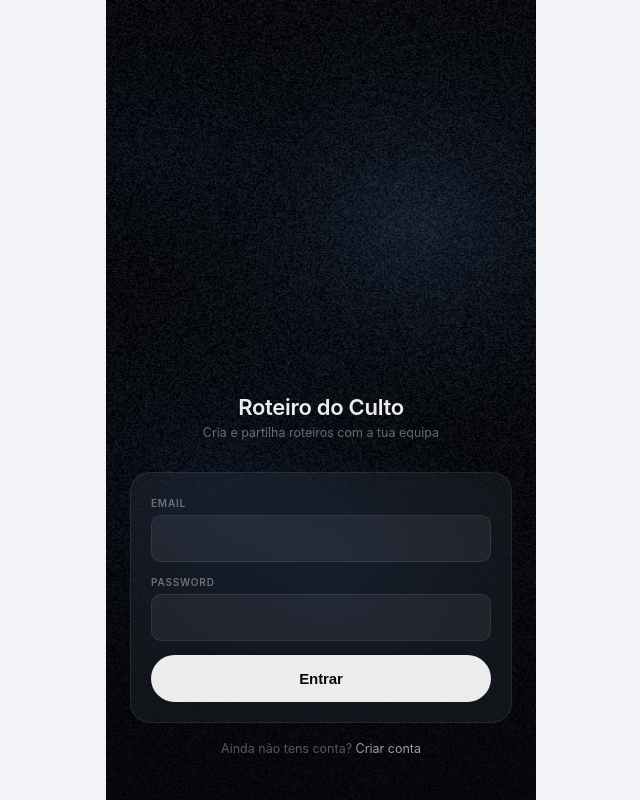
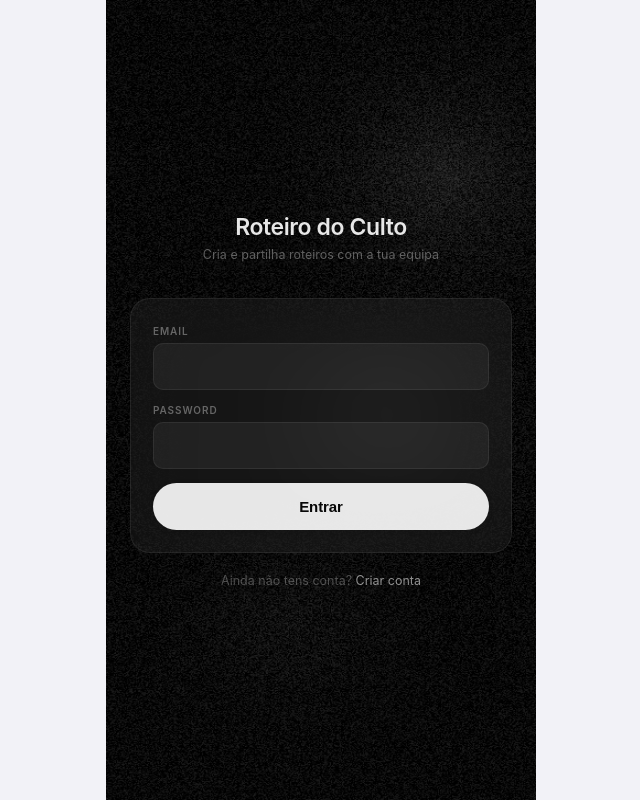
Before and after one commit to lucassalino/HolyFlow, a React (Vite) app: page / in a window 1280 px wide. Shown: the whole page, without its empty margins (319-959 px from the left). Built offline with nearby package versions, Linux system fonts and the light colour scheme.

Commit message:
feat: match reference photo — pure black grain bg, centered card

```diff
--- a/src/screens/AuthScreen.jsx
+++ b/src/screens/AuthScreen.jsx
@@ -13,44 +13,46 @@ function DarkGrainBackground() {
     canvas.width = W
     canvas.height = H
 
-    ctx.fillStyle = '#07090e'
+    ctx.fillStyle = '#060606'
     ctx.fillRect(0, 0, W, H)
 
-    const blobs = [
-      { x: 0.72, y: 0.28, r: 0.38, c: 'rgba(60,90,130,0.28)' },
-      { x: 0.25, y: 0.62, r: 0.32, c: 'rgba(40,70,110,0.22)' },
-      { x: 0.55, y: 0.72, r: 0.28, c: 'rgba(50,85,120,0.18)' },
-      { x: 0.1,  y: 0.18, r: 0.22, c: 'rgba(30,55,90,0.16)' },
-    ]
-    blobs.forEach(b => {
-      const gx = b.x * W, gy = b.y * H, gr = b.r * Math.max(W, H)
-      const g = ctx.createRadialGradient(gx, gy, 0, gx, gy, gr)
-      g.addColorStop(0, b.c)
-      g.addColorStop(1, 'rgba(0,0,0,0)')
-      ctx.fillStyle = g
-      ctx.fillRect(0, 0, W, H)
-    })
+    const g1 = ctx.createRadialGradient(W*0.78, H*0.22, 0, W*0.78, H*0.22, W*0.55)
+    g1.addColorStop(0, 'rgba(80,80,80,0.32)')
+    g1.addColorStop(0.4, 'rgba(50,50,50,0.18)')
+    g1.addColorStop(1, 'rgba(0,0,0,0)')
+    ctx.fillStyle = g1; ctx.fillRect(0, 0, W, H)
+
+    const g2 = ctx.createRadialGradient(W*0.65, H*0.52, 0, W*0.65, H*0.52, W*0.5)
+    g2.addColorStop(0, 'rgba(65,65,65,0.28)')
+    g2.addColorStop(0.5, 'rgba(35,35,35,0.14)')
+    g2.addColorStop(1, 'rgba(0,0,0,0)')
+    ctx.fillStyle = g2; ctx.fillRect(0, 0, W, H)
+
+    const g3 = ctx.createRadialGradient(W*0.42, H*0.78, 0, W*0.42, H*0.78, W*0.45)
+    g3.addColorStop(0, 'rgba(55,55,55,0.22)')
+    g3.addColorStop(0.6, 'rgba(25,25,25,0.10)')
+    g3.addColorStop(1, 'rgba(0,0,0,0)')
+    ctx.fillStyle = g3; ctx.fillRect(0, 0, W, H)
+
+    const g4 = ctx.createRadialGradient(W*0.05, H*0.05, 0, W*0.05, H*0.05, W*0.4)
+    g4.addColorStop(0, 'rgba(0,0,0,0.3)')
+    g4.addColorStop(1, 'rgba(0,0,0,0)')
+    ctx.fillStyle = g4; ctx.fillRect(0, 0, W, H)
 
     const imgData = ctx.getImageData(0, 0, W, H)
     const d = imgData.data
-    let seed = 42
+    let seed = 137
     const rand = () => {
-      seed = (seed * 1664525 + 1013904223) & 0xffffffff
+      seed ^= seed << 13; seed ^= seed >> 17; seed ^= seed << 5
       return (seed >>> 0) / 0xffffffff
     }
     for (let i = 0; i < d.length; i += 4) {
-      const n = (rand() - 0.5) * 38
+      const n = (rand() - 0.5) * 44
       d[i]   = Math.max(0, Math.min(255, d[i]   + n))
       d[i+1] = Math.max(0, Math.min(255, d[i+1] + n))
       d[i+2] = Math.max(0, Math.min(255, d[i+2] + n))
     }
     ctx.putImageData(imgData, 0, 0)
-
-    const bot = ctx.createLinearGradient(0, H * 0.45, 0, H)
-    bot.addColorStop(0, 'rgba(4,6,10,0)')
-    bot.addColorStop(1, 'rgba(4,6,10,0.55)')
-    ctx.fillStyle = bot
-    ctx.fillRect(0, 0, W, H)
   }, [])
 
   return (
@@ -98,47 +100,47 @@ export default function AuthScreen() {
   const onKey = (e) => { if (e.key === 'Enter') submeter() }
 
   const fieldStyle = {
-    background: 'rgba(255,255,255,0.06)',
-    border: '1px solid rgba(255,255,255,0.08)',
-    color: 'rgba(255,255,255,0.85)',
+    background: 'rgba(255,255,255,0.055)',
+    border: '1px solid rgba(255,255,255,0.07)',
+    color: 'rgba(255,255,255,0.82)',
     borderRadius: 10,
   }
 
   const labelStyle = {
     fontSize: 10,
     fontWeight: 600,
-    letterSpacing: '0.08em',
+    letterSpacing: '0.09em',
     textTransform: 'uppercase',
-    color: 'rgba(255,255,255,0.38)',
+    color: 'rgba(255,255,255,0.35)',
     marginBottom: 6,
     display: 'block',
   }
 
   return (
-    <div className="screen" style={{ position: 'relative', overflow: 'hidden', background: '#07090e' }}>
+    <div className="screen" style={{ position: 'relative', overflow: 'hidden', background: '#060606' }}>
       <DarkGrainBackground />
       <div style={{
         position: 'absolute', inset: 0, zIndex: 1,
         display: 'flex', flexDirection: 'column',
-        alignItems: 'center', justifyContent: 'flex-end',
-        padding: '0 24px 44px',
+        alignItems: 'center', justifyContent: 'center',
+        padding: '0 24px',
       }}>
-        <div style={{ textAlign: 'center', marginBottom: 32 }}>
-          <h1 style={{ fontSize: 22, fontWeight: 600, letterSpacing: '-0.3px', color: 'rgba(255,255,255,0.92)', marginBottom: 5 }}>
+        <div style={{ textAlign: 'center', marginBottom: 36 }}>
+          <h1 style={{ fontSize: 23, fontWeight: 600, letterSpacing: '-0.4px', color: 'rgba(255,255,255,0.90)', marginBottom: 6 }}>
             Roteiro do Culto
           </h1>
-          <p style={{ fontSize: 12.5, color: 'rgba(255,255,255,0.38)' }}>
+          <p style={{ fontSize: 12.5, color: 'rgba(255,255,255,0.35)' }}>
             Cria e partilha roteiros com a tua equipa
           </p>
         </div>
         <div style={{
           width: '100%',
-          background: 'rgba(255,255,255,0.055)',
-          backdropFilter: 'blur(28px) saturate(160%)',
-          WebkitBackdropFilter: 'blur(28px) saturate(160%)',
+          background: 'rgba(255,255,255,0.05)',
+          backdropFilter: 'blur(32px) saturate(140%)',
+          WebkitBackdropFilter: 'blur(32px) saturate(140%)',
           borderRadius: 20,
-          border: '1px solid rgba(255,255,255,0.08)',
-          padding: '24px 20px 20px',
+          border: '1px solid rgba(255,255,255,0.07)',
+          padding: '26px 22px 22px',
         }}>
           {erro && <div className="auth-error">{erro}</div>}
           {modo === 'registo' && (
@@ -159,15 +161,15 @@ export default function AuthScreen() {
             className="btn-primary"
             onClick={submeter}
             disabled={loading}
-            style={{ background: 'rgba(255,255,255,0.92)', color: '#07090e', marginTop: 4 }}
+            style={{ background: 'rgba(255,255,255,0.90)', color: '#080808', marginTop: 6 }}
           >
             {loading ? 'A processar...' : modo === 'registo' ? 'Criar Conta' : 'Entrar'}
           </button>
         </div>
-        <div style={{ textAlign: 'center', marginTop: 18, fontSize: 12.5, color: 'rgba(255,255,255,0.32)' }}>
+        <div style={{ textAlign: 'center', marginTop: 20, fontSize: 12.5, color: 'rgba(255,255,255,0.28)' }}>
           {modo === 'login'
-            ? <>Ainda não tens conta? <span onClick={() => mudarModo('registo')} style={{ color: 'rgba(255,255,255,0.6)', cursor: 'pointer' }}>Criar conta</span></>
-            : <>Já tens conta? <span onClick={() => mudarModo('login')} style={{ color: 'rgba(255,255,255,0.6)', cursor: 'pointer' }}>Entrar</span></>}
+            ? <>Ainda não tens conta? <span onClick={() => mudarModo('registo')} style={{ color: 'rgba(255,255,255,0.55)', cursor: 'pointer' }}>Criar conta</span></>
+            : <>Já tens conta? <span onClick={() => mudarModo('login')} style={{ color: 'rgba(255,255,255,0.55)', cursor: 'pointer' }}>Entrar</span></>}
         </div>
       </div>
     </div>
```
